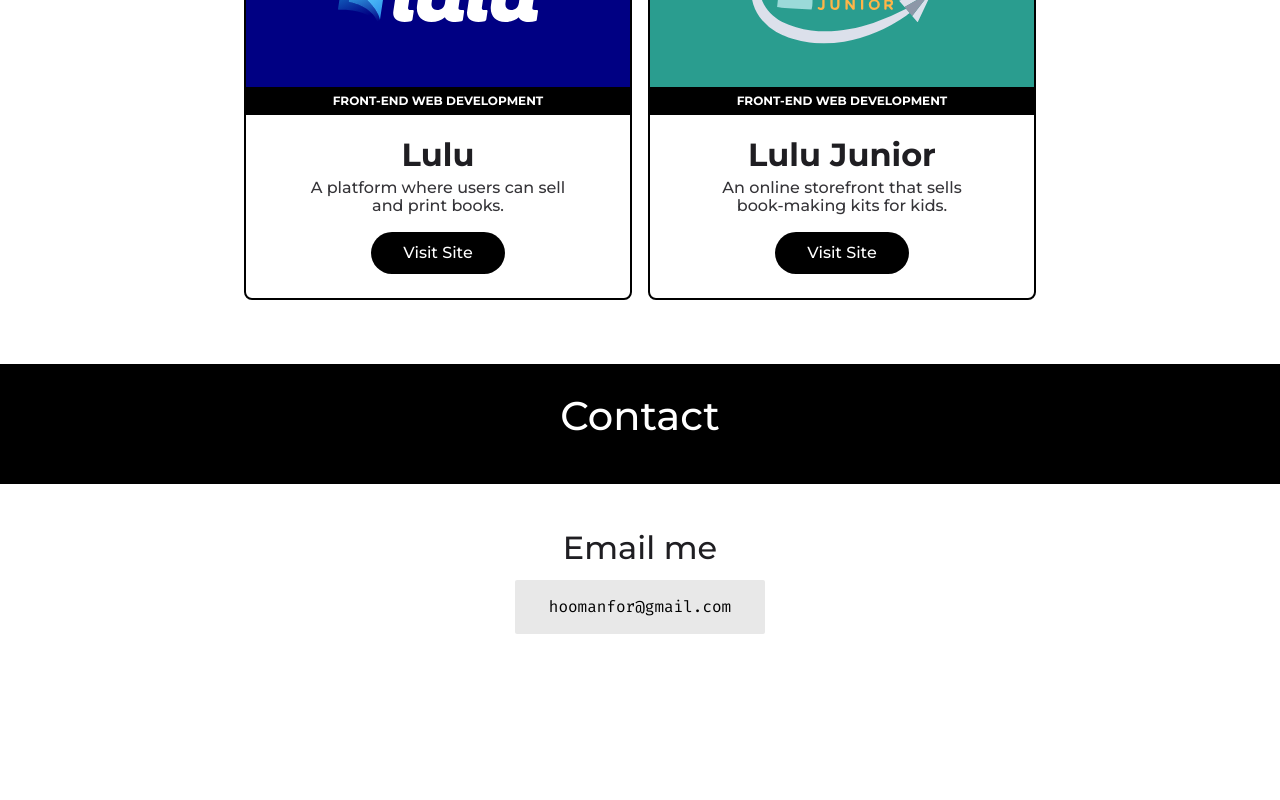
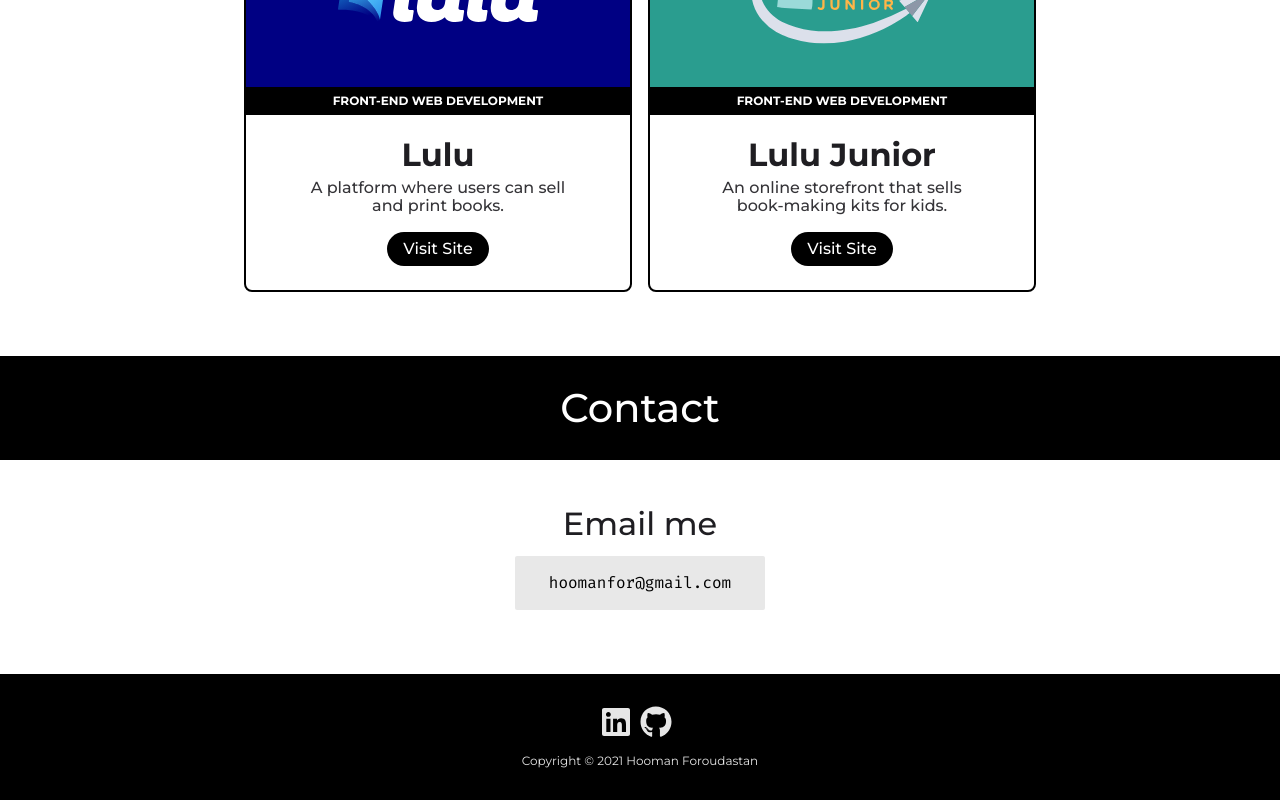
Before and after one commit to hoomanfor/new-portfolio, a React (Create React App) app: page / in a window 1280 px wide. Shown: the part 790-1590 px from the top of the page. Before the commit the page ends 1488 px from the top, so only its background shows below. Built offline with nearby package versions, Linux system fonts and the light colour scheme.

Commit message:
feat: add Footer

```diff
--- a/src/components/App/App.jsx
+++ b/src/components/App/App.jsx
@@ -4,6 +4,7 @@
 import { AboutSection } from "../AboutSection/AboutSection.jsx";
 import { PortfolioSection } from "../PortfolioSection/PortfolioSection";
 import { ContactSection } from "../ContactSection/ContactSection";
+import { Footer } from "../Footer/Footer.jsx";
 
 export const App = () => {
   return (
@@ -16,6 +17,7 @@
         <PortfolioSection />
         <ContactSection />
       </main>
+      <Footer />
     </>
   );
 };
--- a/src/components/Button/Button.module.scss
+++ b/src/components/Button/Button.module.scss
@@ -5,6 +5,6 @@
   color: white;
   display: inline-block;
   text-decoration: none;
-  padding: $main-padding * .75 $main-padding * 2;
+  padding: $main-padding * .5 $main-padding;
   border-radius: $main-button-border-radius;
 }
--- /dev/null
+++ b/src/components/Footer/Footer.jsx
@@ -0,0 +1,24 @@
+import styles from "./Footer.module.scss";
+import { FaLinkedin, FaGithub } from "react-icons/fa";
+
+export const Footer = () => {
+  return (
+    <footer>
+      <div className={styles.iconsContainer}>
+        <a
+          target="_blank"
+          rel="noreferrer"
+          href="https://www.linkedin.com/in/hoomanfor/"
+        >
+          <FaLinkedin />
+        </a>
+        <a target="_blank" rel="noreferrer" href="https://github.com/hoomanfor">
+          <FaGithub />
+        </a>
+      </div>
+      <div className={styles.copywriteNotice}>
+        Copyright © 2021 Hooman Foroudastan
+      </div>
+    </footer>
+  );
+};
--- /dev/null
+++ b/src/components/Footer/Footer.module.scss
@@ -0,0 +1,25 @@
+@use '../../styles/variables' as *;
+
+footer {
+  background-color: black;
+  text-align: center;
+  padding: $main-padding * 2 0;
+}
+
+.iconsContainer {
+  font-size: $main-font-size * 2;
+  padding-bottom: $main-padding * 0.5;
+
+  svg {
+    fill: rgba(white, .9);
+
+    &:first-child {
+      margin-right: $main-margin * .5;
+    }
+  }
+}
+
+.copywriteNotice {
+  font-size: $main-font-size * 0.75;
+  color: rgba(white, .9);
+}
--- a/src/components/ProjectCard/ProjectCard.module.scss
+++ b/src/components/ProjectCard/ProjectCard.module.scss
@@ -32,7 +32,7 @@
 
   .projectName {
     margin: 0;
-    padding-bottom: $main-padding / 2;
+    padding-bottom: $main-padding * 0.5;
   }
 
   .projectDescription {
--- a/src/components/SectionName/SectionName.module.scss
+++ b/src/components/SectionName/SectionName.module.scss
@@ -5,12 +5,13 @@
   text-align: center;
   padding: $main-padding * 2 0;
 
-  h2 {
-    color: white;
-  }
-
+  h2,
   p {
     color: white;
     margin: 0;
   }
+
+  p {
+    margin-top: $main-margin;
+  }
 }
```
